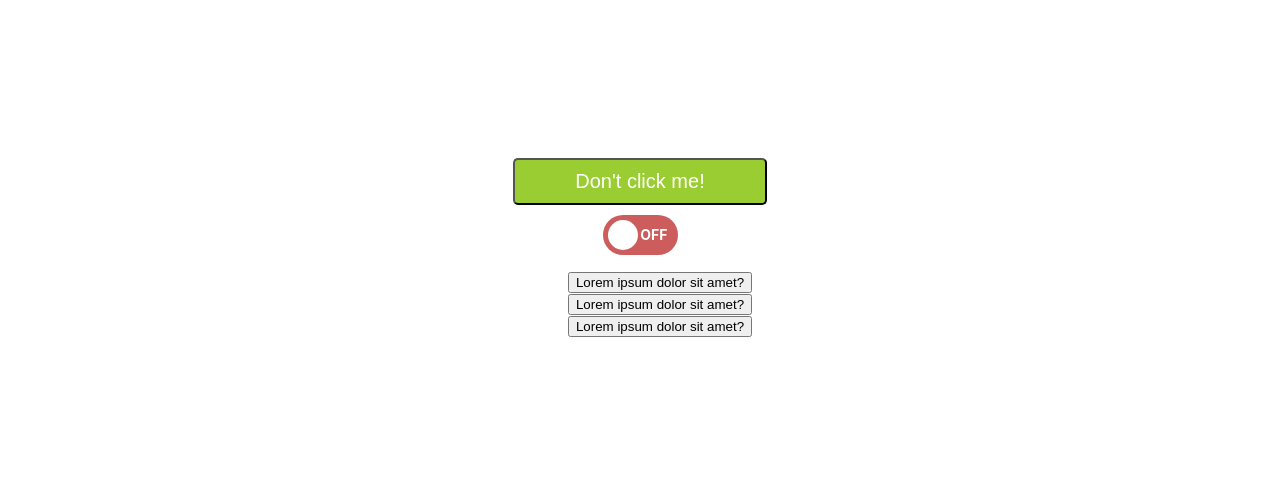
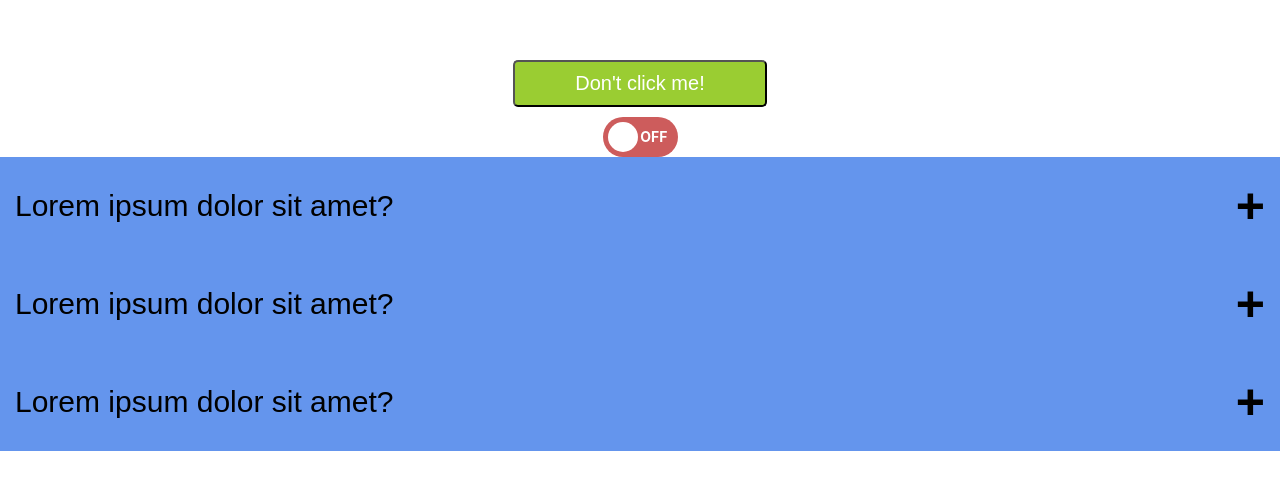
Before and after one commit to j7amo/frontend-cookbook, a React (Create React App) app: page / in a window 1280 px wide. Shown: the part 150-640 px from the top of the page. Built offline with nearby package versions, Linux system fonts and the light colour scheme.

Commit message:
feat: add AccordionItem component

```diff
--- a/src/components/Accordion/Accordion.jsx
+++ b/src/components/Accordion/Accordion.jsx
@@ -13,6 +13,10 @@ const someVerySexyAccordionData = [
 	{
 		question: 'Lorem ipsum dolor sit amet?',
 		answer:
+			'Tenetur ullam rerum ad iusto possimus sequi mollitia dolore ' +
+			'sunt quam praesentium. Tenetur ullam rerum ad iusto possimus sequi ' +
+			'mollitia dolore sunt quam praesentium.Tenetur ullam rerum ad iusto ' +
+			'possimus sequi mollitia dolore sunt quam praesentium.' +
 			'Tenetur ullam rerum ad iusto possimus sequi mollitia dolore ' +
 			'sunt quam praesentium. Tenetur ullam rerum ad iusto possimus sequi ' +
 			'mollitia dolore sunt quam praesentium.Tenetur ullam rerum ad iusto ' +
--- a/src/components/Accordion/Accordion.module.scss
+++ b/src/components/Accordion/Accordion.module.scss
@@ -1,4 +1,6 @@
 .accordion {
   color: black;
   list-style: none;
+  padding: 0;
+  margin: 0;
 }
--- a/src/components/AccordionItem/AccordionItem.jsx
+++ b/src/components/AccordionItem/AccordionItem.jsx
@@ -6,20 +6,26 @@ import styles from './AccordionItem.module.scss';
 const AccordionItem = ({ question, answer }) => {
 	const [isOpen, setIsOpen] = useState(false);
 
-	const handleClick = () => setIsOpen(prevIsOpen => !prevIsOpen);
+	const handleClick = () =>
+		setIsOpen((prevIsOpen) => !prevIsOpen);
 
 	return (
-		<li className={styles.accordionItem}>
-			<button onClick={handleClick}>
+		<li>
+			<button
+				className={styles.accordionItemButton}
+				onClick={handleClick}
+			>
 				{question}
-				<span></span>
+				<span
+					className={styles.openClosedIndicator}
+				>
+					{isOpen ? '-' : '+'}
+				</span>
 			</button>
 			<div
 				className={classnames(
 					styles.answer,
-					isOpen
-						? styles.accordionItemIsOpen
-						: styles.accordionItemIsClosed,
+					!isOpen && styles.answerIsClosed,
 				)}
 			>
 				{answer}
@@ -28,6 +34,9 @@ const AccordionItem = ({ question, answer }) => {
 	);
 };
 
-AccordionItem.propTypes = {};
+AccordionItem.propTypes = {
+	question: PropTypes.string,
+	answer: PropTypes.string,
+};
 
 export default AccordionItem;
--- a/src/components/AccordionItem/AccordionItem.module.scss
+++ b/src/components/AccordionItem/AccordionItem.module.scss
@@ -1,13 +1,34 @@
-.accordionItem {
-	&IsOpen {
-      height: 100px;
+.accordionItemButton {
+	display: flex; // делаем флекс-контейнер для удобного выравнивания потомков
+	justify-content: space-between; // разносим по краям
+	align-items: center; // выравниваем по поперечной оси
+	font-size: 30px;
+	border: none;
+	padding: 20px 15px;
+	background-color: cornflowerblue;
+	width: 100%; // делаем кнопку во всю ширину
+	&:hover {
+		opacity: 0.9;
 	}
-	&IsClosed {
-      height: 0;
+	&:active {
+		opacity: 0.7;
 	}
 }
 
+.openClosedIndicator {
+	font-size: 50px;
+	font-weight: bold;
+}
+
 .answer {
-	overflow: hidden;
+	padding: 30px 15px;
+	overflow: hidden; // прячем контент когда ответ "свёрнут"
 	color: black;
+	background-color: yellowgreen;
+	transition: all 0.5s ease; // добавляем плавное изменение высоты и паддингов
+	// отдельно описываем класс, который навешиваем при закрытии ответа
+	&IsClosed {
+		height: 0;
+		padding: 0;
+	}
 }
```
